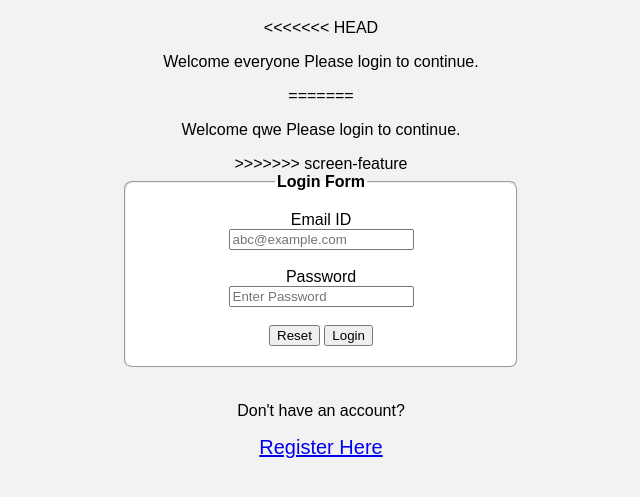
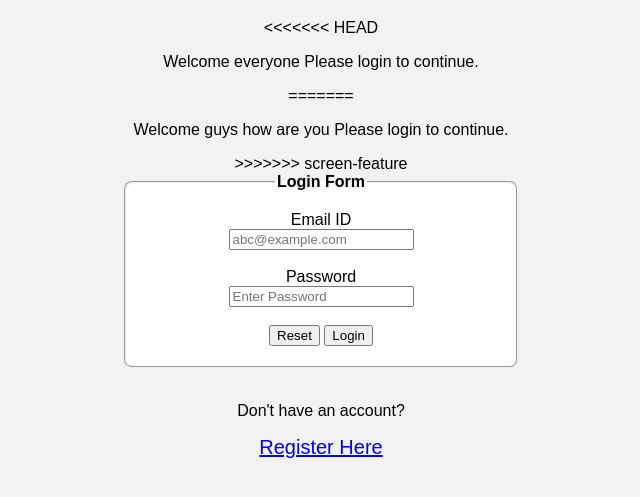
Before and after one commit to Selvapriya4321/project, a website: page public/login.html in a window 1280 px wide. Shown: the part 61-558 px from the top of the page, without its empty margins (319-959 px from the left). Drawn offline with Linux system fonts and the light colour scheme.

Commit message:
Updated login page

```diff
--- a/public/login.html
+++ b/public/login.html
@@ -36,7 +36,7 @@
 <<<<<<< HEAD
         <p>Welcome everyone Please login to continue.</p> <!-- NEW -->
 =======
-        <p>Welcome qwe Please login to continue.</p> <!-- NEW -->
+        <p>Welcome guys how are you Please login to continue.</p> <!-- NEW -->
 >>>>>>> screen-feature
     </header>
 
```
